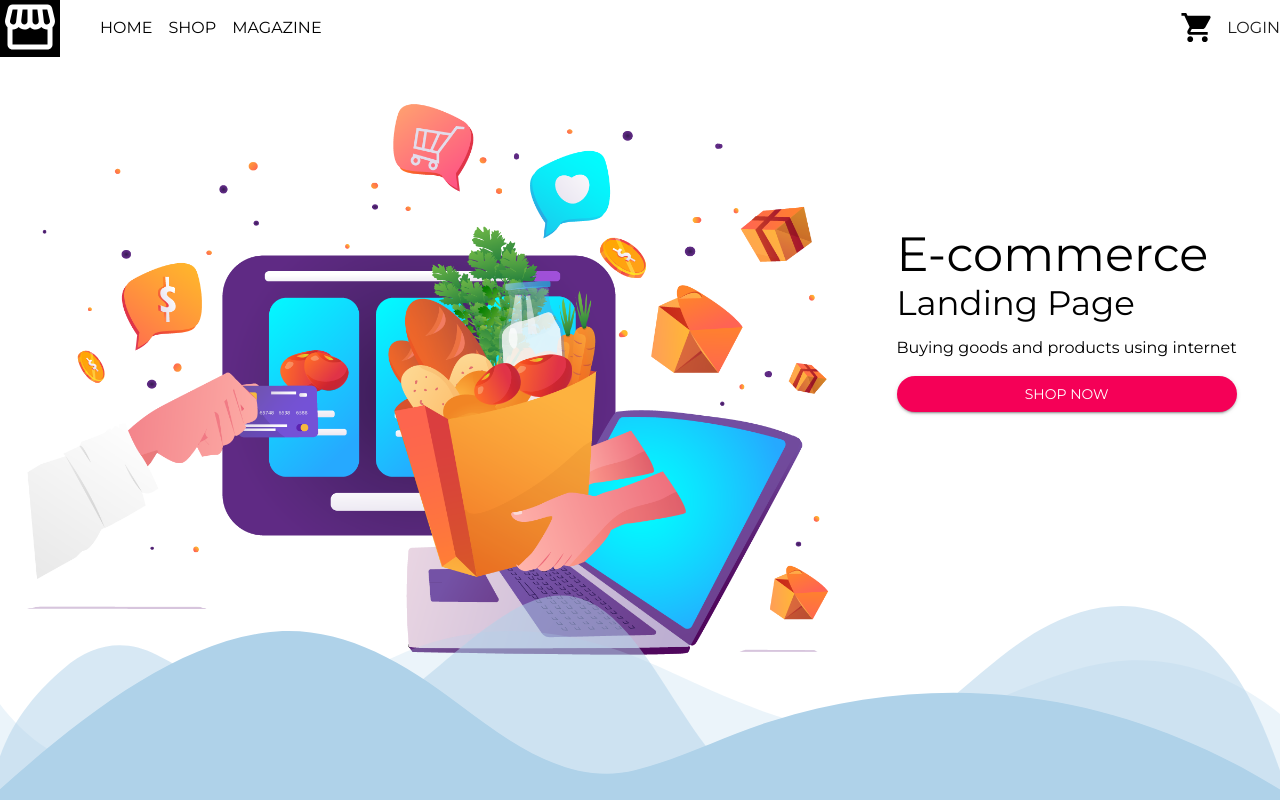
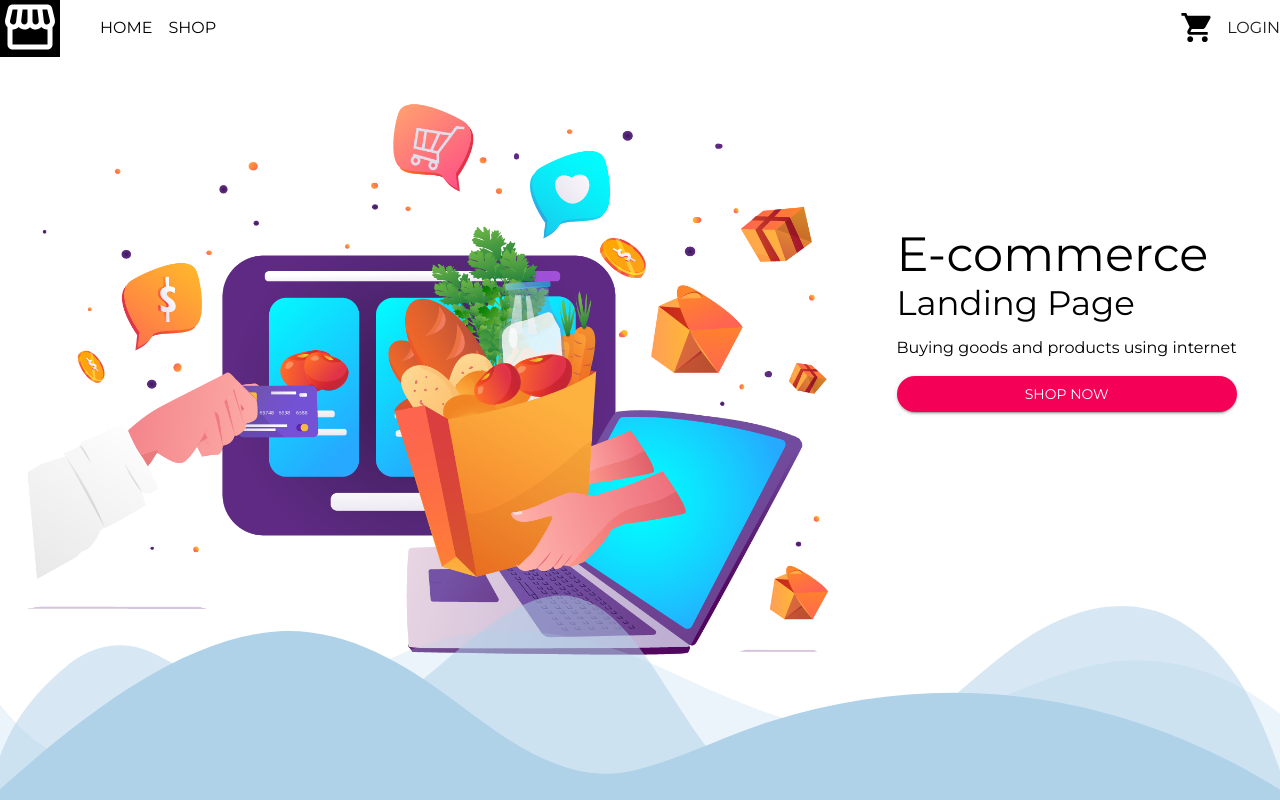
Before and after one commit to ziadgaafar/ecommerce-shop, a Next.js app: page / in a window 1280 px wide. Built offline with nearby package versions, Linux system fonts and the light colour scheme; no server answers.

Commit message:
fixed header

```diff
--- a/components/Header/NavLinks.js
+++ b/components/Header/NavLinks.js
@@ -4,7 +4,6 @@ import Link from "next/link";
 const links = [
   { href: "/", label: "HOME" },
   { href: "/shop", label: "SHOP" },
-  { href: "/magazine", label: "MAGAZINE" },
 ];
 
 const NavLinks = ({ handleClose, isLoggedIn, backdrop }) => {
```
